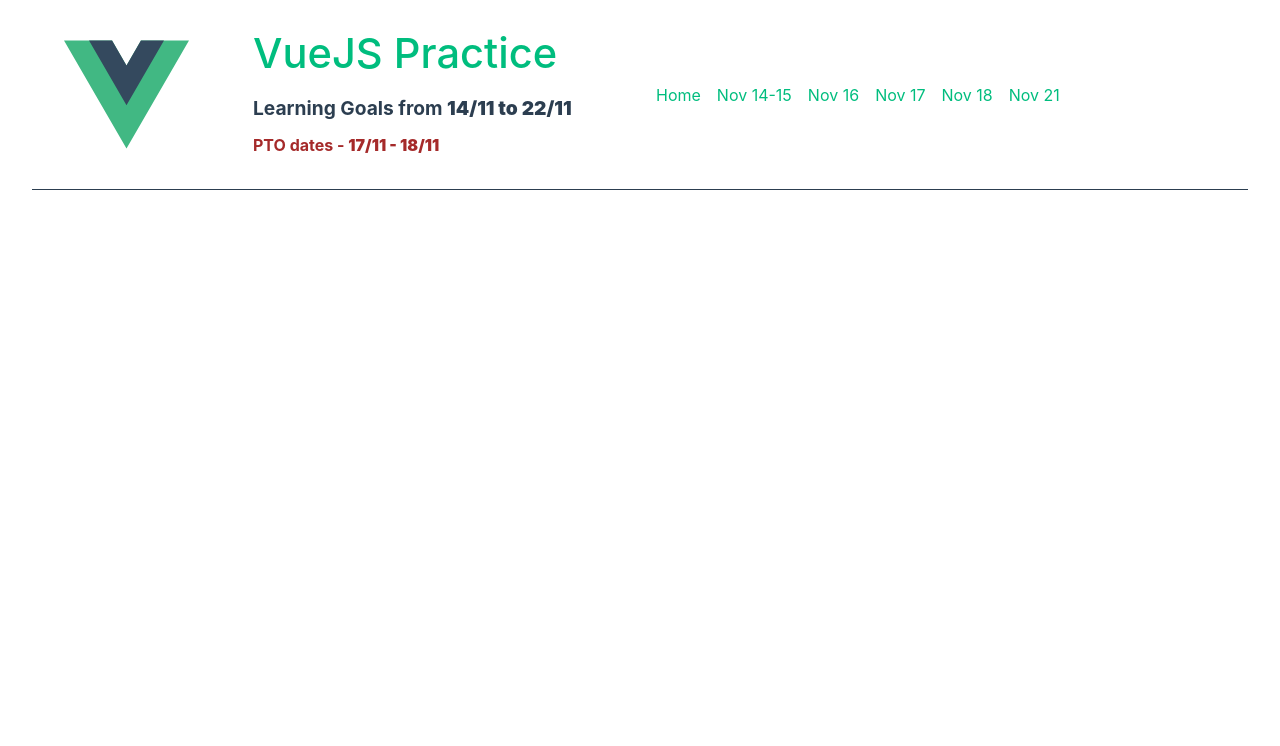
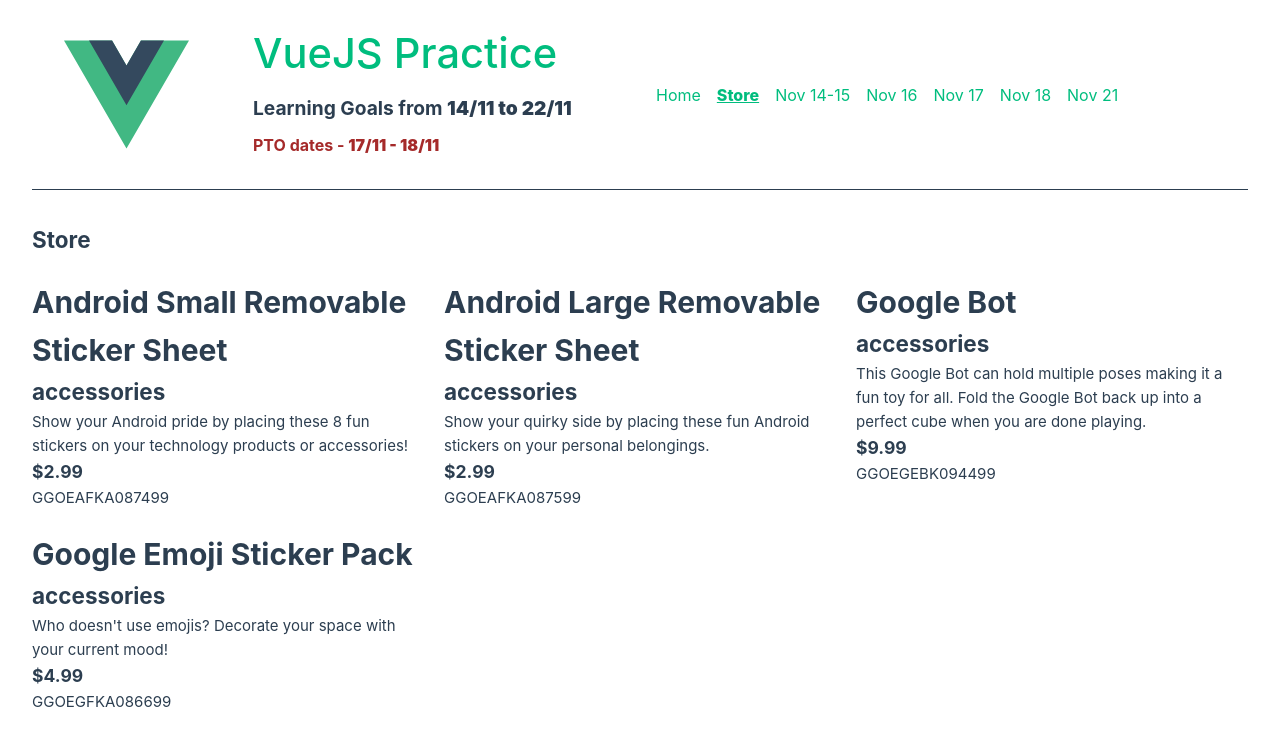
Before and after one commit to iminiscript/VueJS, a Vue app: page /store in a window 1280 px wide. Shown: the top 746 px of the page. Built offline with nearby package versions, Linux system fonts and the light colour scheme.

Commit message:
Added Pinia Store

```diff
--- a/package.json
+++ b/package.json
@@ -7,6 +7,7 @@
     "preview": "vite preview"
   },
   "dependencies": {
+    "pinia": "^2.0.26",
     "vue": "^3.2.41",
     "vue-router": "^4.1.5"
   },
--- a/src/App.vue
+++ b/src/App.vue
@@ -2,9 +2,11 @@
   import { RouterLink, RouterView } from 'vue-router'
   import HelloWorld from './components/HelloWorld.vue'
   import HomeView from './views/HomeView.vue'
+
 </script>
 
 <template>
+
   <header>
 
     <div class="header__left">
@@ -13,6 +15,7 @@
     </div>
      <div class="header__right">
         <RouterLink to="/">Home</RouterLink>
+        <RouterLink to="/store">Store</RouterLink>
         <RouterLink to="/nov_14_15">Nov 14-15</RouterLink>
         <RouterLink to="/nov_16">Nov 16 </RouterLink>
         <RouterLink to="/nov_17">Nov 17</RouterLink>
--- /dev/null
+++ b/src/components/NewForm.vue
@@ -0,0 +1,37 @@
+<template>
+    <div>
+        <form  @submit.prevent="SubmitData">
+            <div>
+                <label>Name</label>
+                <input type="text" placeholder="Name" v-model="enterName">
+            </div>
+            <div>
+                <label>Phone</label>
+                <input type="text" placeholder="Phone" v-model="enterPhone">
+            </div>
+            <div>
+                <button>CLick Events Form Submit</button>
+            </div>
+
+        </form>
+    </div>
+</template>
+
+<script setup>
+    import { ref } from 'vue';
+
+    const emits = defineEmits('FormSubmit');
+
+    const enterName = ref('');
+    const enterPhone = ref('');
+
+    const SubmitData = () => {
+        emits('FormSubmit' , enterName.value, enterPhone.value);
+    }
+
+
+</script>
+
+<style lang="scss" scoped>
+
+</style>
--- a/src/components/ParentChildEvents.vue
+++ b/src/components/ParentChildEvents.vue
@@ -3,8 +3,9 @@
         <div class="child__left">
             <div>
                 <h1>Hello {{ fullName }}</h1>
-                <button @click="sendEvents">Click Me</button>
+                <button @click="sendEvents">Click Me Child events</button>
             </div>
+
             <div>
                 <h2>{{ watchConsole }}</h2>
                 <h2>{{ watchSingleLabel }}</h2>
@@ -50,7 +51,10 @@
         fullName: String
     });
 
-    const emit = defineEmits(['sentEventToParent'])
+    const emit = defineEmits([
+                    'sentEventToParent',
+
+                ])
 
     // setup (context) {
 
@@ -89,10 +93,6 @@
             console.log("🚀 ~ prevOne", prevOne);
 
         });
-
-
-
-
         function sendEvents() {
             emit('sentEventToParent');
             const test = document.querySelector('h1');
--- /dev/null
+++ b/src/components/ProductCard.vue
@@ -0,0 +1,21 @@
+<template>
+    <div class="Products">
+        <h1>{{ title}} </h1>
+        <h2>{{ category }} </h2>
+        <p>{{ desc }} </p>
+        <h3>{{ price }}</h3>
+        <p> {{ id }}</p>
+    </div>
+</template>
+
+<script setup>
+
+const props = defineProps({
+        title: String,
+        category: String,
+        desc: String,
+        price: String,
+        id:  String,
+    });
+
+</script>
--- /dev/null
+++ b/src/data/product.json
@@ -0,0 +1,48 @@
+{
+  "items": [
+  {
+    "id": "GGOEAFKA087499",
+    "name": "Android Small Removable Sticker Sheet",
+    "description": "Show your Android pride by placing these 8 fun stickers on your technology products or accessories!",
+    "features": "<p>8 Android stickers</p>\n<p>White colored sticker sheet</p>",
+    "price": "2.99",
+    "keywords": "Android Small Removable Sticker Sheet, android stickers, sticker sheets, removable sticker sheets, small sticker sheet, android small sticker sheets, Android Sheet",
+    "url": "Android+Small+Removable+Sticker+Sheet",
+    "category": "accessories",
+    "subcategory": "accessories"
+  },
+  {
+    "id": "GGOEAFKA087599",
+    "name": "Android Large Removable Sticker Sheet",
+    "description": "Show your quirky side by placing these fun Android stickers on your personal belongings.",
+    "features": "<p>Android Stickers</p>\n<p>White Colored Sticker Sheet</p>",
+    "price": "2.99",
+    "keywords": "Android Large Removable Sticker Sheet, android stickers, sticker sheets, removable sticker sheets, large sticker sheet, android large sticker sheets, Android Sheet",
+    "url": "Android+Large+Removable+Sticker+Sheet",
+    "category": "accessories",
+    "subcategory": "accessories"
+  },
+  {
+    "id": "GGOEGEBK094499",
+    "name": "Google Bot",
+    "description": "This Google Bot can hold multiple poses making it a fun toy for all. Fold the Google Bot back up into a perfect cube when you are done playing.",
+    "features": "<p>Made of wood</p>\n<p>2.5 x 2.5 inch cube</p>\n<p>6.75 inch tall</p>\n<p>Recommended for Ages 3+</p>",
+    "price": "9.99",
+    "keywords": "Google Bot, google bot, bots, natural bots, wood bot, google wood bot",
+    "url": "Google+Bot",
+    "category": "accessories",
+    "subcategory": "accessories"
+  },
+  {
+    "id": "GGOEGFKA086699",
+    "name": "Google Emoji Sticker Pack",
+    "description": "Who doesn't use emojis? Decorate your space with your current mood!",
+    "features": "<p>Pack contains two sticker sheets</p>\n<p>Each Sheet has different emojis</p>\n<p><span>Decal dimensions should fit in a maximum sheet size of 12 3/4 x 17 1/2 inch.</span></p>",
+    "price": "4.99",
+    "keywords": "Google Emoji Sticker Pack, Google sticker pack, emoji sticker pack, google emoji, stickers, pack of sticker, pack of emoji stickers",
+    "url": "Google+Emoji+Sticker+Pack+2+sheet",
+    "category": "accessories",
+    "subcategory": "accessories"
+  }
+]
+}
--- a/src/main.js
+++ b/src/main.js
@@ -1,13 +1,17 @@
 import { createApp } from 'vue'
+
+import { createPinia } from 'pinia'
+
 import App from './App.vue'
 import router from './router'
 
 import './assets/main.css'
 
-const app = createApp(App)
+const app = createApp(App);
+const pinia = createPinia();
 
 app.config.errorHandler = (err) => {
     console.log(err)
   }
 
-app.use(router).mount('#app');
+app.use(router).use(pinia).mount('#app');
--- a/src/router/index.js
+++ b/src/router/index.js
@@ -39,6 +39,11 @@
             name: "Nov_21",
             component: () => import("@/views/Nov21View.vue"),
         },
+        {
+            path: "/store",
+            name: "Store_view",
+            component: () => import("@/views/StoreView.vue"),
+        },
     ],
 });
 
--- /dev/null
+++ b/src/stores/ProductStore.js
@@ -0,0 +1,17 @@
+import { defineStore } from "pinia";
+
+// import products  from '@/data/product.json'
+
+export const useProductStore = defineStore( 'productStore',  {
+    state: () => {
+        return {
+            products: []
+        }
+    },
+
+    actions: {
+       async fill() {
+            this.products =  (await import("@/data/product.json")).default;
+        },
+    },
+})
--- a/src/views/Nov21View.vue
+++ b/src/views/Nov21View.vue
@@ -2,7 +2,7 @@
     <div>
         <h2> Exploring more composition API</h2>
         <ParentChildEvents fullName="Maninder" @sentEventToParent="callEventFromChild"   />
-
+        <NewFormVue @FormSubmit="submitEvents"/>
         <LifeCycleHooks />
     </div>
 </template>
@@ -10,6 +10,7 @@
 <script setup>
 import ParentChildEvents from '@/components/ParentChildEvents.vue';
 import LifeCycleHooks from '@/components/LifeCycleHooks.vue';
+import NewFormVue from '@/components/NewForm.vue';
 
 // export default {
 //     name: 'Nov_19',
@@ -19,10 +20,18 @@
 
     // setup() {
 
-        function callEventFromChild(hero) {
-            alert(`Calling ${hero}`);
+        function callEventFromChild() {
+            alert(`Calling Custome Events`);
             const test2 = document.querySelector('h2');
             console.log(test2);
+        }
+
+        const submitEvents = (name, phone) => {
+            if (name && phone !== '') {
+                console.log(name, phone)
+            } else {
+                console.log('please fill in data');
+            }
         }
 
         // function callEventFromChild(heri) {
--- /dev/null
+++ b/src/views/StoreView.vue
@@ -0,0 +1,47 @@
+<script setup>
+import ProductCard from '@/components/ProductCard.vue';
+import { useProductStore } from '@/stores/ProductStore.js'
+// import { storeToRefs } from 'pinia';
+
+// const { items } = storeToRefs(useProductStore());
+
+const productStore = useProductStore();
+
+productStore.fill();
+
+// items.fill();
+
+</script>
+
+<template>
+    <div>
+        <h2> Store</h2>
+        <div class="props">
+            <ProductCard
+                v-for="item in productStore.products.items"
+                :key="item.id"
+                :title="item.name"
+                :category="item.category"
+                :desc="item.description"
+                :price="'$' + item.price"
+                :id="item.id"
+
+            />
+        </div>
+    </div>
+</template>
+
+
+<style scoped>
+.props {
+    display: grid;
+    grid-template-columns: 1fr 1fr 1fr;
+    grid-gap: 20px;
+    margin-top: 20px;
+
+}
+.dynamicProp{
+    border: 1px solid red;
+    padding: 20px;
+}
+</style>
```
Also changed, not shown: 1 other file (tests, documents, lock files or other folders).
